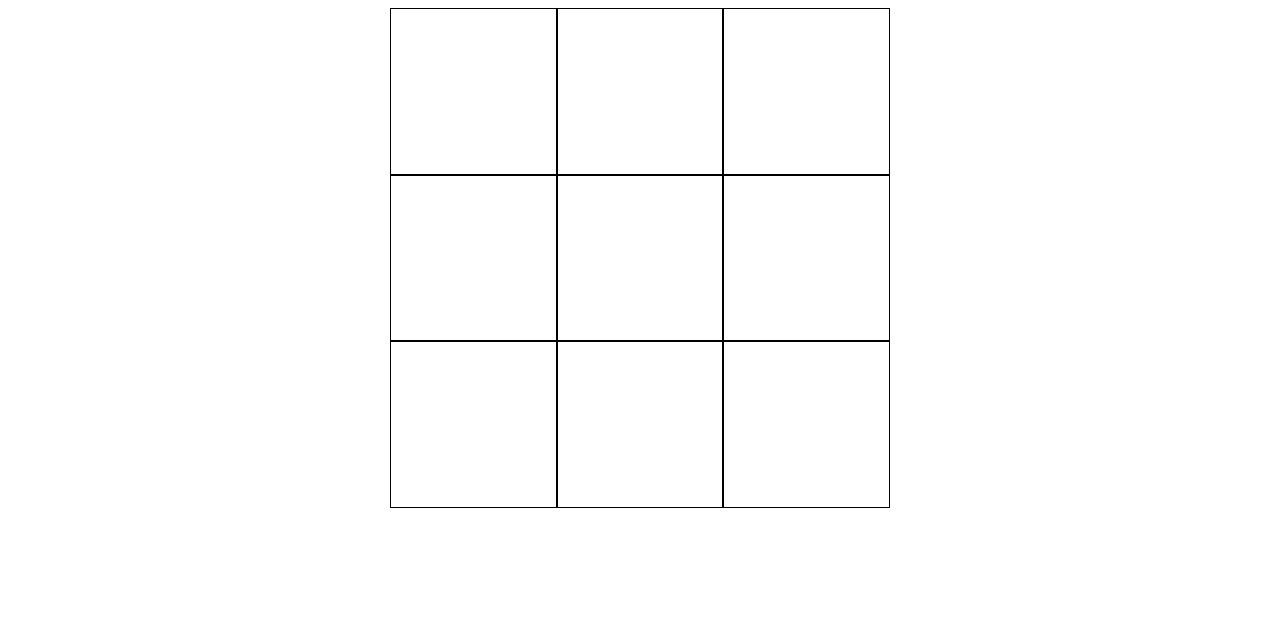
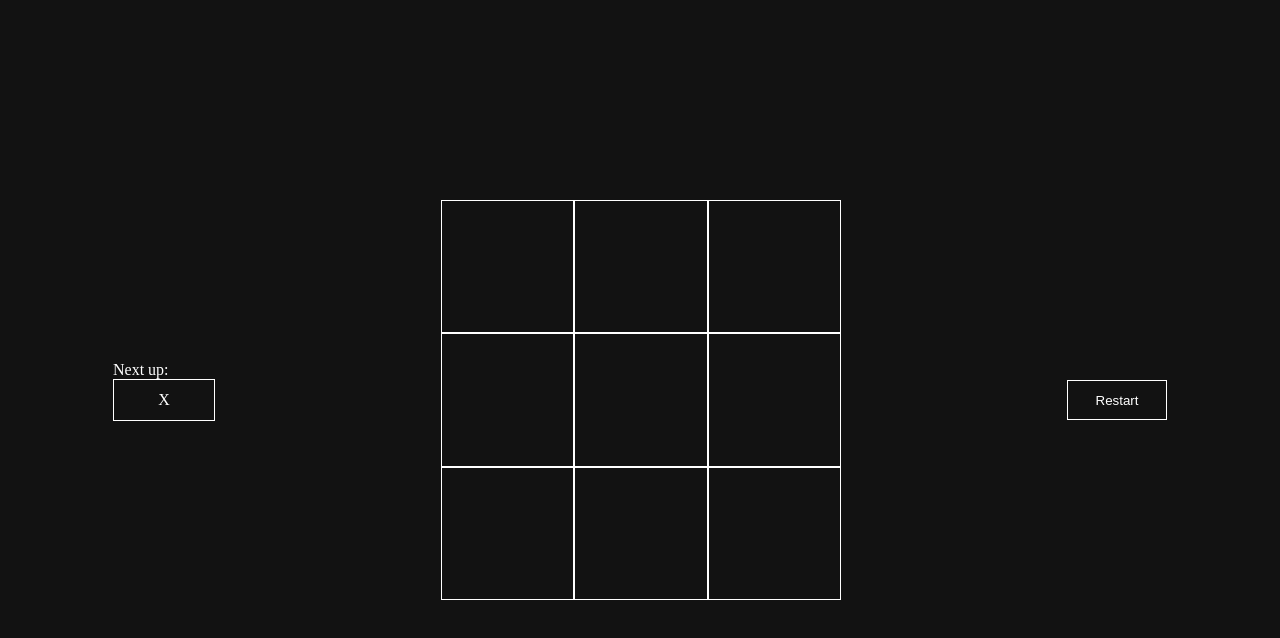
Before and after one commit to OpTudor/TicTacToe, a plain HTML site: page index.html in a window 1280 px wide. Drawn offline with Linux system fonts and the light colour scheme.

Commit message:
Finished styling the game
Added:
-restart button
-display showing the next player and winner

```diff
--- a/index.css
+++ b/index.css
@@ -1,17 +1,60 @@
+body {
+  min-height: 100vh;
+  margin: 0;
+  padding: 0;
+  background-color: #121212;
+}
 .container {
   display: flex;
   align-items: center;
-  justify-content: center;
+  justify-content: space-around;
+  min-height: 100vh;
+}
+
+.container > :nth-child(1) {
+  margin-bottom: 18px;
+  color: white;
 }
 
 #gameBoard {
   display: grid;
   grid-template-columns: repeat(3, 1fr);
   grid-template-rows: repeat(3, 1fr);
-  width: 500px;
-  height: 500px;
+  width: 400px;
+  height: 400px;
 }
 
 #gameBoard > div {
-  border: 1px solid black;
+  border: 1px solid white;
+  color: white;
+  display: flex;
+  justify-content: center;
+  align-items: center;
+  font-size: 40px;
 }
+
+#turn {
+  width: 100px;
+  height: 40px;
+  border: 1px solid white;
+  display: flex;
+  justify-content: center;
+  align-items: center;
+}
+
+#restart {
+  width: 100px;
+  height: 40px;
+}
+
+button {
+  width: 100%;
+  height: 100%;
+  background-color: #121212;
+  border: 1px solid white;
+  color: white;
+}
+
+button:hover {
+  filter: brightness(90%);
+}
--- a/index.html
+++ b/index.html
@@ -10,6 +10,10 @@
   </head>
   <body>
     <div class="container">
+      <div>
+        <label for="turn">Next up:</label>
+        <div id="turn">X</div>
+      </div>
       <div id="gameBoard">
         <div class="field" data-index="0"></div>
         <div class="field" data-index="1"></div>
@@ -21,6 +25,9 @@
         <div class="field" data-index="7"></div>
         <div class="field" data-index="8"></div>
       </div>
+      <div id="restart">
+        <button id="restartButton">Restart</button>
+      </div>
     </div>
   </body>
 </html>
--- a/index.js
+++ b/index.js
@@ -1,11 +1,12 @@
-function Player(sign) {
-  this.sign = sign;
+const label = document.querySelector("label");
+const display = document.getElementById("turn");
+const Player = (sign) => {
   const getSign = () => {
     return sign;
   };
 
   return { getSign };
-}
+};
 
 const gameBoard = (() => {
   const board = ["", "", "", "", "", "", "", "", ""];
@@ -29,6 +30,12 @@ const gameBoard = (() => {
 
 const displayController = (() => {
   const fields = document.querySelectorAll(".field");
+  const restartButton = document.getElementById("restartButton");
+  const updateGameBoard = () => {
+    for (let i = 0; i < fields.length; i++) {
+      fields[i].textContent = gameBoard.getField(i);
+    }
+  };
   fields.forEach((field) => {
     field.addEventListener("click", (e) => {
       if (e.target.textContent === "") {
@@ -36,12 +43,12 @@ const displayController = (() => {
         updateGameBoard();
       }
     });
-
-    const updateGameBoard = () => {
-      for (let i = 0; i < fields.length; i++) {
-        fields[i].textContent = gameBoard.getField(i);
-      }
-    };
+  });
+  restartButton.addEventListener("click", () => {
+    gameBoard.resetBoard();
+    updateGameBoard();
+    label.textContent = "Next up:";
+    display.textContent = "X";
   });
 })();
 
@@ -49,27 +56,35 @@ const gameController = (() => {
   const playerX = Player("X");
   const player0 = Player("0");
   let moves = 0;
-
   const playRound = (index) => {
-    console.log(moves);
-
     gameBoard.setField(index, getCurrentPlayer());
     moves++;
+    upNext();
     const winner = checkWinner();
     if (winner) {
-      alert(`${winner} wins!`);
-      gameBoard.resetBoard();
+      label.textContent = "Winner is:";
+      getWinner();
       moves = 0;
     }
     if (moves === 9) {
-      alert("Draw");
-      gameBoard.resetBoard();
+      label.textContent = "Winner is:";
+      display.textContent = "Nobody";
       moves = 0;
     }
   };
 
   const getCurrentPlayer = () => {
     return moves % 2 === 0 ? playerX.getSign() : player0.getSign();
+  };
+
+  const getWinner = () => {
+    sign = moves % 2 === 1 ? playerX.getSign() : player0.getSign();
+    console.log(sign);
+    display.textContent = sign;
+  };
+
+  const upNext = () => {
+    display.textContent = getCurrentPlayer();
   };
 
   const checkWinner = () => {
```
